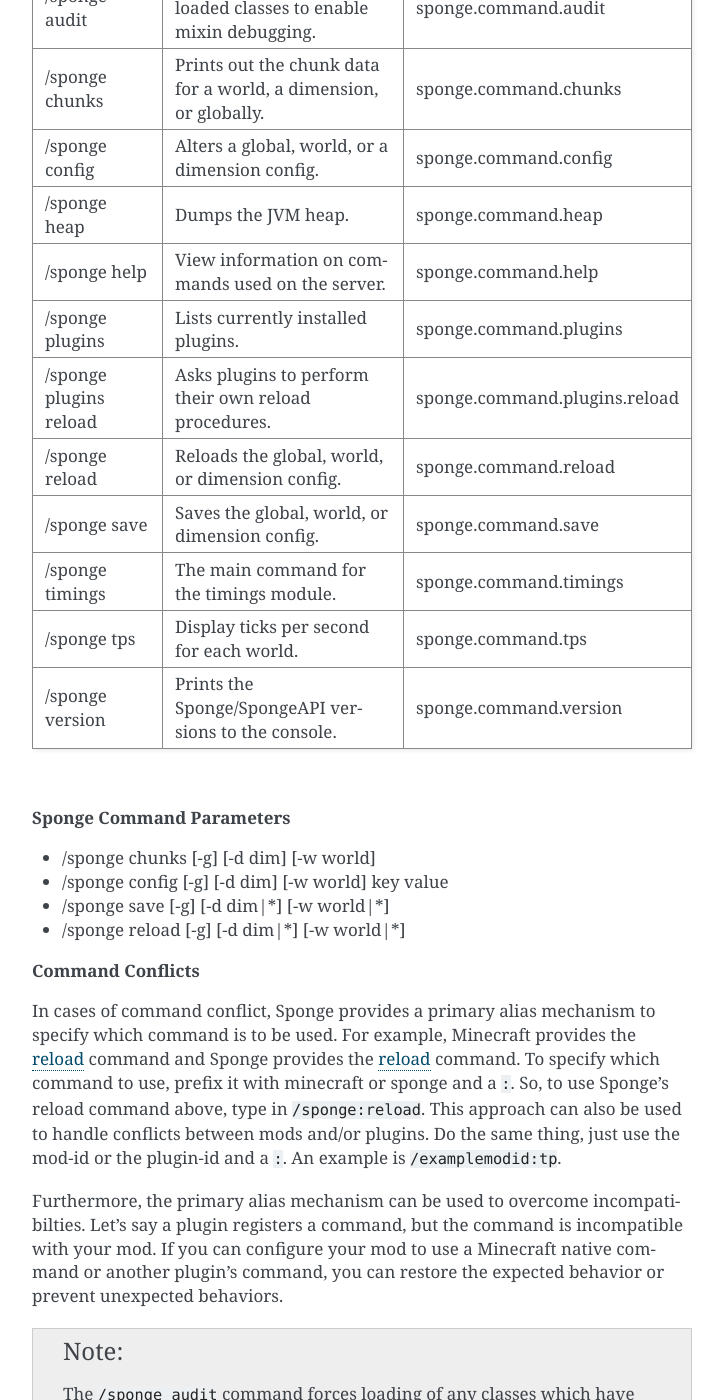
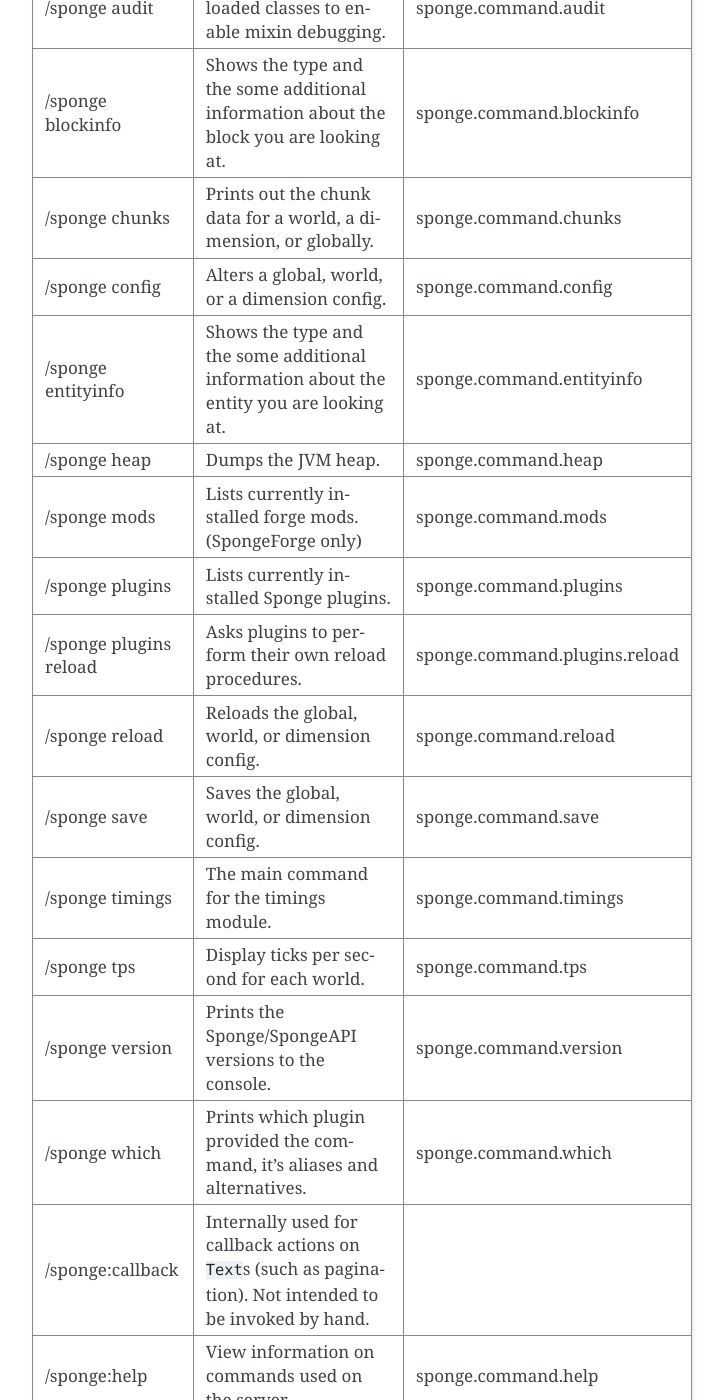
Before and after one commit to SpongePowered/SpongeDocs, a Sphinx documentation site: the page built from source/server/spongineer/commands.rst, in a window 1280 px wide and 1400 px high, scrolled down 815 px. Shown: the whole window, without its empty margins (388-1112 px from the left). Built offline with Sphinx 7.4.7, drawn with Linux system fonts in a browser that asks for light colours; pages that are not in the unit, such as notebooks, are missing from menus; some of the changed text lies outside the part shown.

Commit message:
Document missing commands and permissions.  (#747)
* Document missing commands and permissions. Fixes #618. Fixes #722

* Cleanup

* Fix comments

* Change title to disambiguate it from plugin commands in the search

* Rename to Commands and Permissions

```diff
--- a/source/server/spongineer/commands.rst
+++ b/source/server/spongineer/commands.rst
@@ -1,6 +1,6 @@
-========
-Commands
-========
+========================
+Commands and Permissions
+========================
 
 Commands are one method in which server operators can administer their server, and in which players can interact with
 the server.
@@ -26,30 +26,43 @@
 The following commands are available to players with operator status (or the correct permission node) on servers powered
 by Sponge.
 
-======================  ========================================  =============================
-Command                 Description                               Permission
-======================  ========================================  =============================
-/sponge audit           Forces loading of unloaded classes to     sponge.command.audit
+======================  =========================================  =============================
+Command                 Description                                Permission
+======================  =========================================  =============================
+/sponge audit           Forces loading of unloaded classes to      sponge.command.audit
                         enable mixin debugging.
-/sponge chunks          Prints out the chunk data for a world, a  sponge.command.chunks
+/sponge blockinfo       Shows the type and the some additional     sponge.command.blockinfo
+                        information about the block you are
+                        looking at.
+/sponge chunks          Prints out the chunk data for a world, a   sponge.command.chunks
                         dimension, or globally.
-/sponge config          Alters a global, world, or a dimension    sponge.command.config
+/sponge config          Alters a global, world, or a dimension     sponge.command.config
                         config.
-/sponge heap            Dumps the JVM heap.                       sponge.command.heap
-/sponge help            View information on commands used on the  sponge.command.help
+/sponge entityinfo      Shows the type and the some additional     sponge.command.entityinfo
+                        information about the entity you are
+                        looking at.
+/sponge heap            Dumps the JVM heap.                        sponge.command.heap
+/sponge mods            Lists currently installed forge mods.      sponge.command.mods
+                        (SpongeForge only)
+/sponge plugins         Lists currently installed Sponge plugins.  sponge.command.plugins
+/sponge plugins reload  Asks plugins to perform their own reload   sponge.command.plugins.reload
+                        procedures.
+/sponge reload          Reloads the global, world, or dimension    sponge.command.reload
+                        config.
+/sponge save            Saves the global, world, or dimension      sponge.command.save
+                        config.
+/sponge timings         The main command for the timings module.   sponge.command.timings
+/sponge tps             Display ticks per second for each world.   sponge.command.tps
+/sponge version         Prints the Sponge/SpongeAPI versions to    sponge.command.version
+                        the console.
+/sponge which           Prints which plugin provided the command,  sponge.command.which
+                        it's aliases and alternatives.
+/sponge:callback        Internally used for callback actions on
+                        ``Text``\s (such as pagination). Not
+                        intended to be invoked by hand.
+/sponge:help            View information on commands used on the   sponge.command.help
                         server.
-/sponge plugins         Lists currently installed plugins.        sponge.command.plugins
-/sponge plugins reload  Asks plugins to perform their own reload  sponge.command.plugins.reload
-                        procedures.
-/sponge reload          Reloads the global, world, or dimension   sponge.command.reload
-                        config.
-/sponge save            Saves the global, world, or dimension     sponge.command.save
-                        config.
-/sponge timings         The main command for the timings module.  sponge.command.timings
-/sponge tps             Display ticks per second for each world.  sponge.command.tps
-/sponge version         Prints the Sponge/SpongeAPI versions to   sponge.command.version
-                        the console.
-======================  ========================================  =============================
+======================  =========================================  =============================
 
 |
 
@@ -96,6 +109,11 @@
     c. ``/sponge config -w DIM1 logging.chunk-load true``
 
     This would alter the config of world named DIM1.
+
+Sponge provides two permissions for debugging purposes:
+
+* Allow using Sponge's block tracking message channel: ``sponge.debug.block-tracking``
+* Allow hovering of command execution errors to get the stacktrace: ``sponge.debug.hover-stacktrace``
 
 Timings
 ~~~~~~~
@@ -187,14 +205,17 @@
 
 |
 
-Sponge also creates a spawn-protection bypass permission, a force-gamemode bypass permission, and two permissions for
-controlling the ability to edit commandblocks. Note that these permissions use the actual *name* of the commandblock,
-which is normally ``@`` by default.
+Sponge also creates permissions for these Minecraft features:
 
+* Allow player to use the entity-selector in commands: ``minecraft.selector``
 * Allow player to bypass spawn-protection in all worlds: ``minecraft.spawn-protection.override``
 * Allow player to bypass force-gamemode in all worlds: ``minecraft.force-gamemode.override``
 * Allow editing an ordinary commandblock of the given name: ``minecraft.commandblock.edit.block.<name>``
 * Allow editing a minecart commandblock of the given name: ``minecraft.commandblock.edit.minecart.<name>``
+
+.. note::
+
+    These permissions use the actual *name* of the commandblock, which is normally ``@`` by default.
 
 There are also extra permissions managing the access to the server:
 
```
